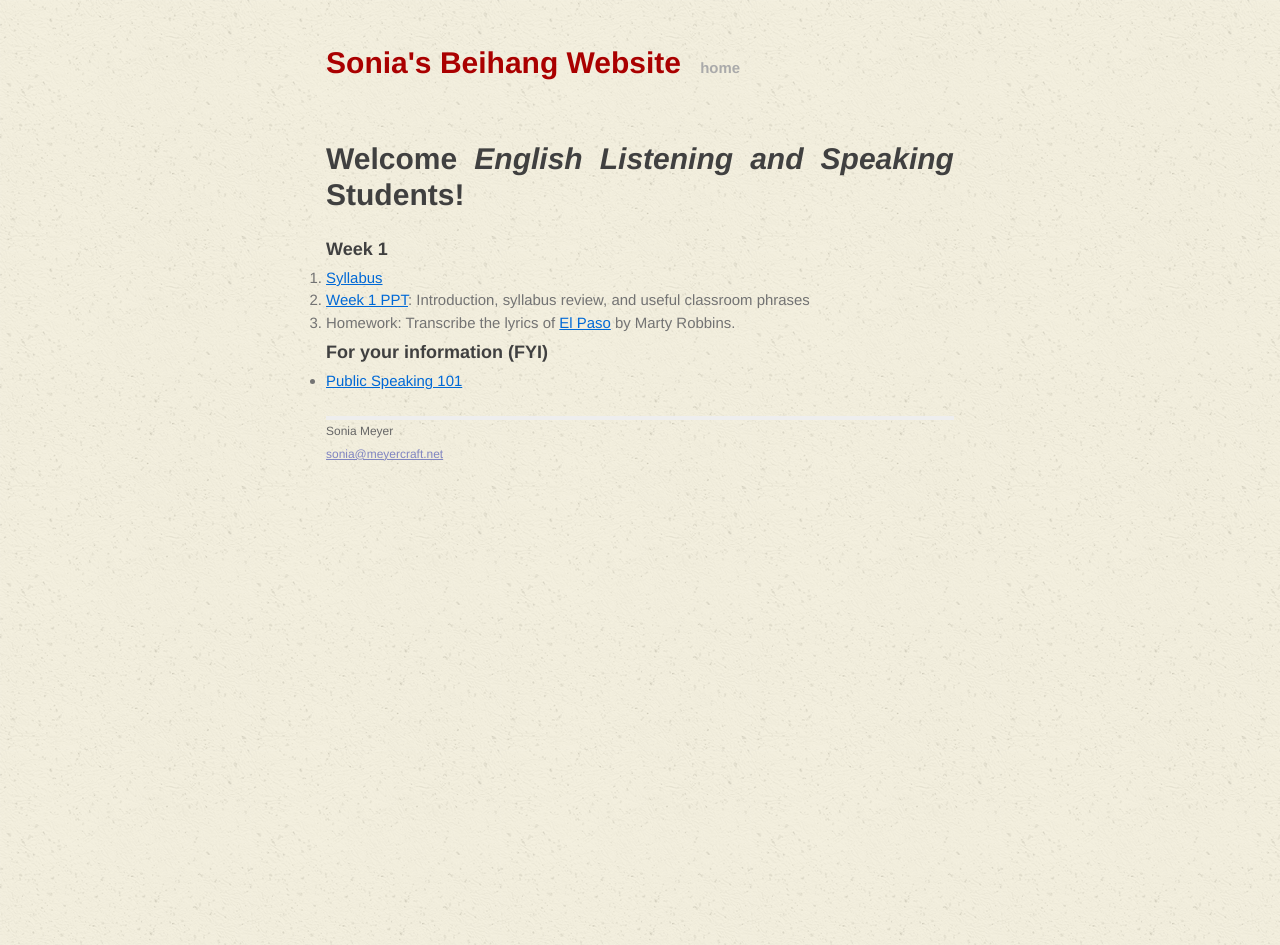
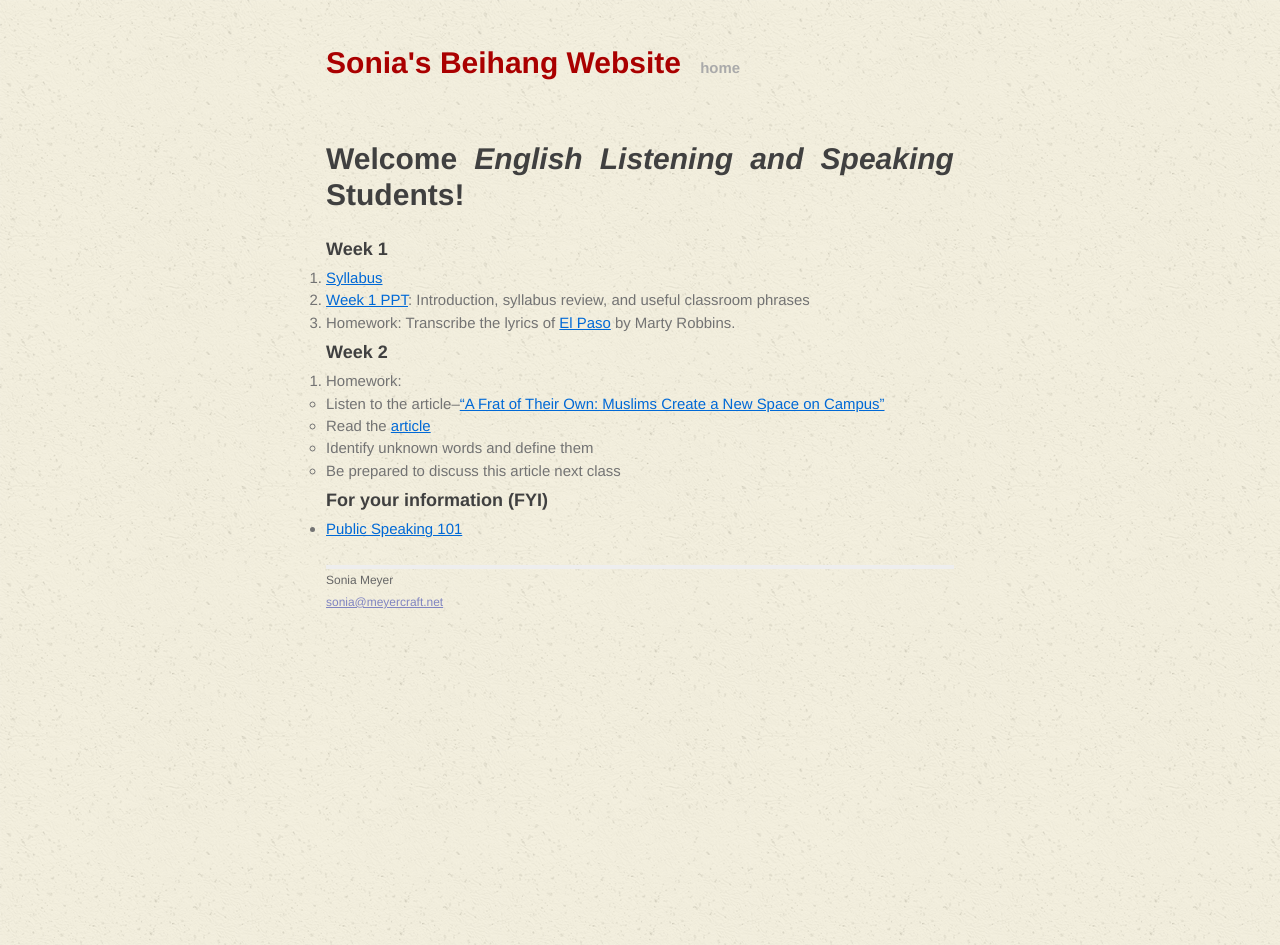
Before and after one commit to soniawmeyer/soniameyer-beihang-students-website, a Jekyll site: the page built from classes/s1s4sf3ls.md, in a window 1280 px wide. Built offline with Jekyll 4.4.1, drawn with Linux system fonts in a browser that asks for light colours.

Commit message:
npr muslim frat

```diff
--- a/classes/s1s4sf3ls.md
+++ b/classes/s1s4sf3ls.md
@@ -12,5 +12,14 @@ title: Mrs. Sonia Meyer's Beihang Website
 3. [Week 1 PPT](/resources/Week1-Spring14LS_Introduction-Syllabus.ppt): Introduction, syllabus review, and useful classroom phrases
 4. Homework: Transcribe the lyrics of [El Paso](/resources/Week 1-El Paso.mp3) by Marty Robbins.
 
+### Week 2
+
+2. Homework:
+   - Listen to the article--[“A Frat of Their Own: Muslims Create a New Space on Campus”](/resources/W2HW muslim frat.mp3)
+   - Read the [article](/resources/W2HW A Frat Of Their Own/ Muslims Create A New Space On Campus / NPR.pdf)
+   - Identify unknown words and define them
+   - Be prepared to discuss this article next class
+
+
 ###For your information (FYI)
 * [Public Speaking 101](https://www.dropbox.com/s/6oukismatahj3ir/Public%20Speaking%20101.zip)
```
Also changed, not shown: classes/151821.md (+8 -0 lines), 2 other files.
